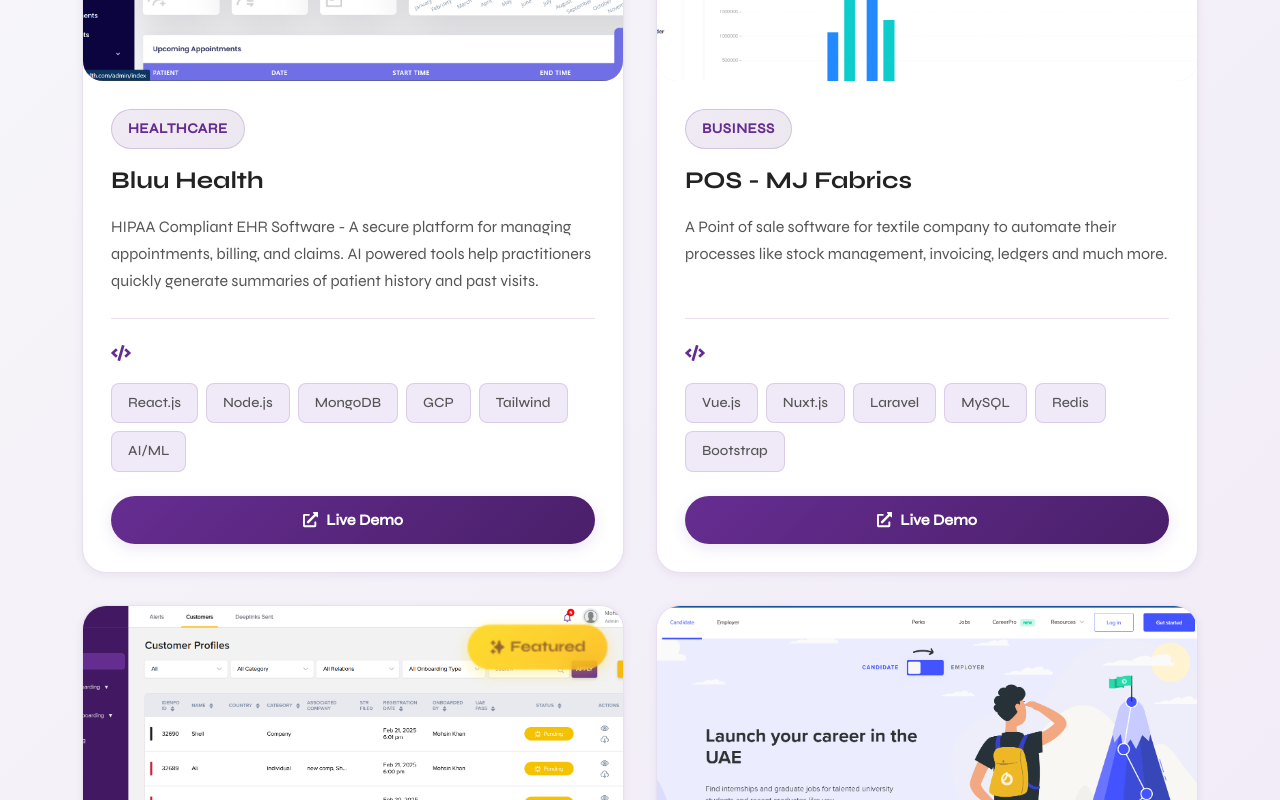
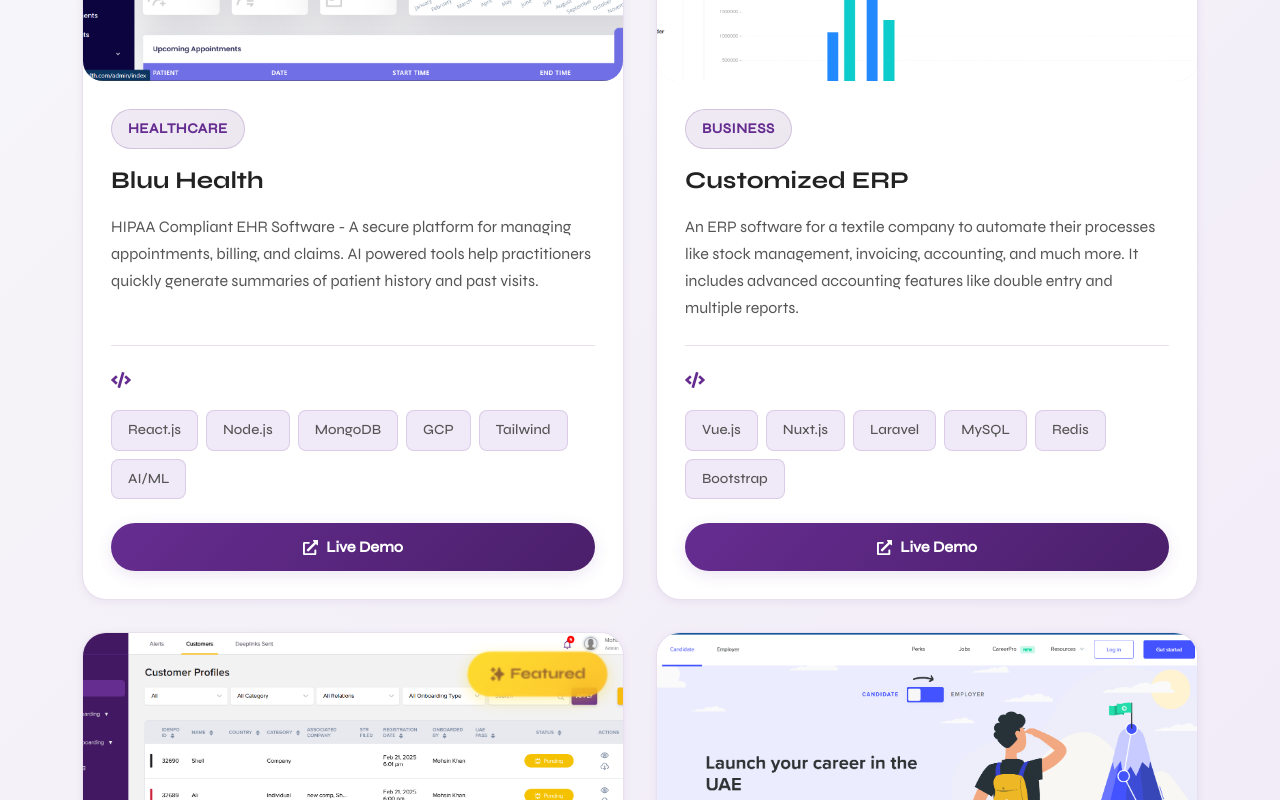
Before and after one commit to mohsinlodhi4/react-portfolio, a React (Create React App) app: page / in a window 1280 px wide. Shown: the part 4082-4882 px from the top of the page. Built offline with nearby package versions, Linux system fonts and the light colour scheme.

Commit message:
typography changes

```diff
--- a/src/components/Project.jsx
+++ b/src/components/Project.jsx
@@ -20,14 +20,14 @@
   },
   {
     id: 2,
-    title: 'POS - MJ Fabrics',
-    description: 'A Point of sale software for textile company to automate their processes like stock management, invoicing, ledgers and much more.',
+    title: 'Customized ERP',
+    description: 'An ERP software for a textile company to automate their processes like stock management, invoicing, accounting, and much more. It includes advanced accounting features like double entry and multiple reports.',
     image: '/images/pos.png',
     category: 'Business',
     featured: false,
     technologies: ['Vue.js', 'Nuxt.js', 'Laravel', 'MySQL', 'Redis', 'Bootstrap'],
     links: {
-      demo: 'https://software.mjfabricsstore.com/',
+      demo: 'https://software.mjfabric.com/',
       github: null
     }
   },
```
